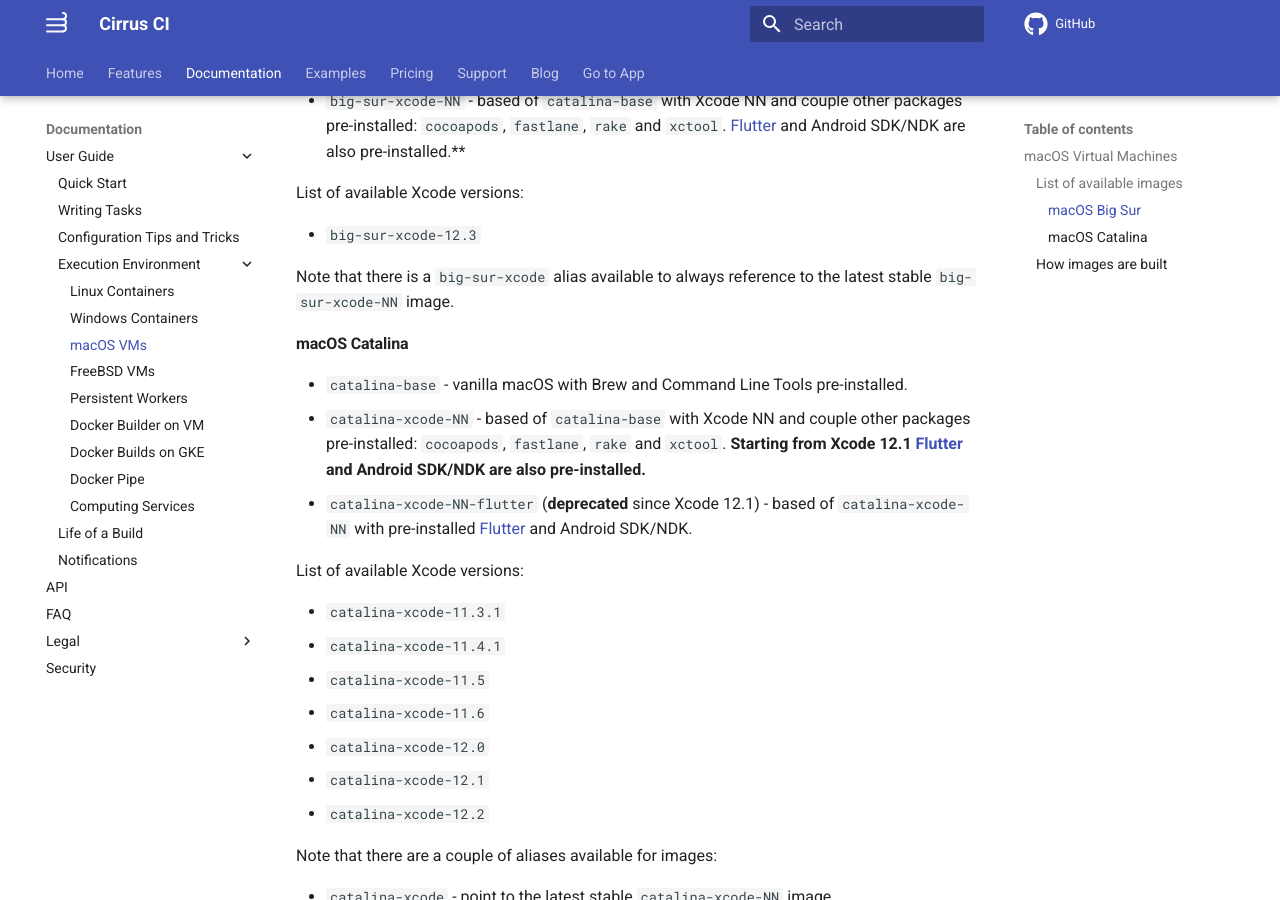
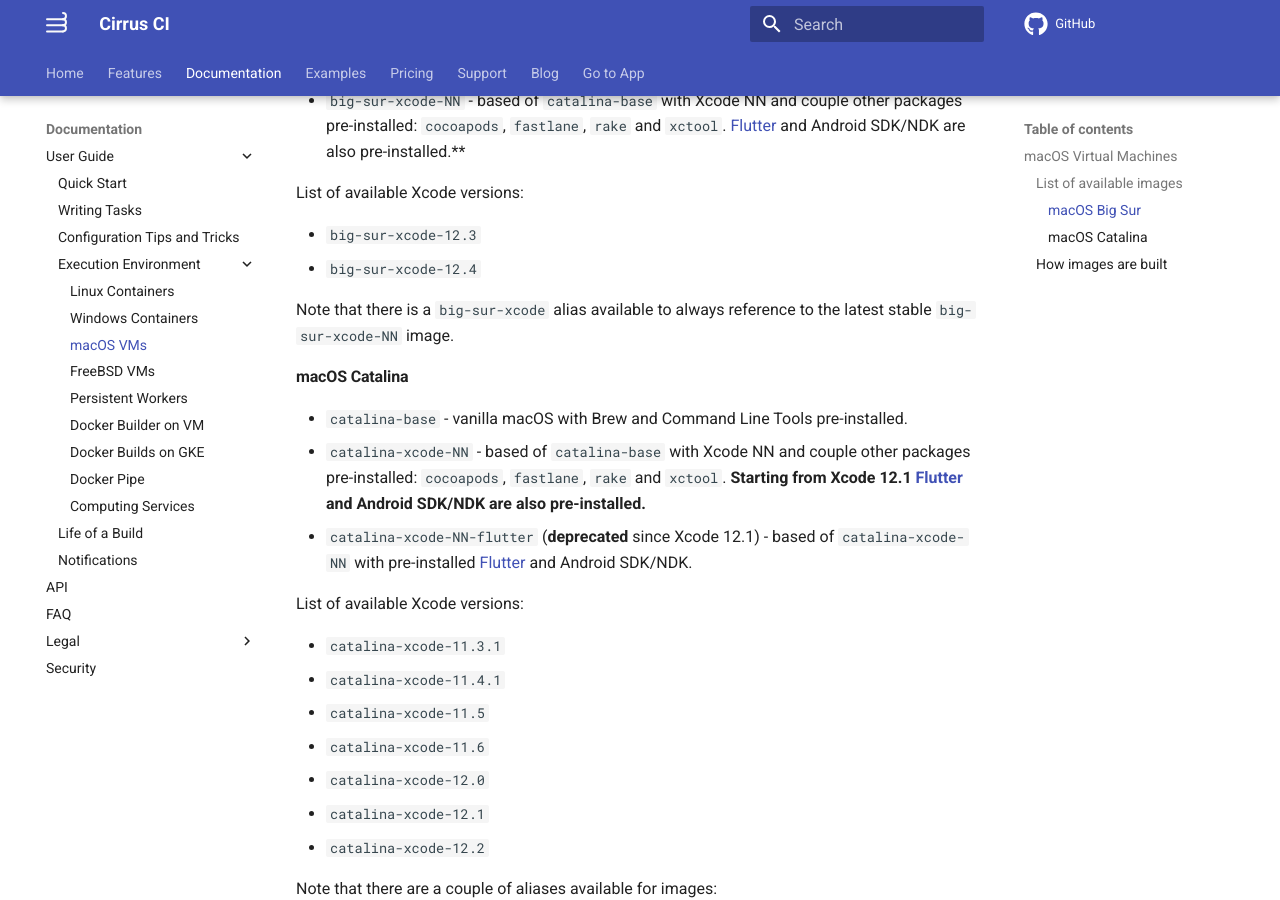
Before and after one commit to cirruslabs/cirrus-ci-docs, an MkDocs documentation site: the page built from docs/guide/macOS.md, in a window 1280 px wide and 900 px high, scrolled down 486 px. Built offline with MkDocs 1.6.1 and Material for MkDocs 9.7.7, drawn with Linux system fonts in a browser that asks for light colours; comment, search, counter and statistics services are not loaded.

Commit message:
Xcode 12.4

```diff
--- a/docs/guide/macOS.md
+++ b/docs/guide/macOS.md
@@ -22,6 +22,7 @@ task:
 List of available Xcode versions:
 
 * `big-sur-xcode-12.3`
+* `big-sur-xcode-12.4`
 
 Note that there is a `big-sur-xcode` alias available to always reference to the latest stable `big-sur-xcode-NN` image.
 
```
